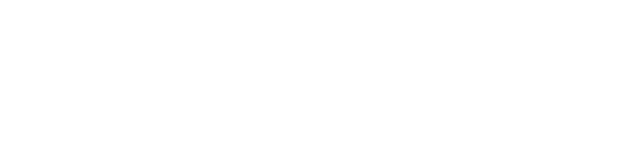
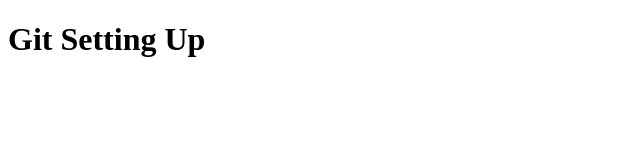
Before and after one commit to Samiul-Shuvo/JM-my-first-repo, a plain HTML site: page index.html in a window 1280 px wide. Shown: the whole page, without its empty margins (0-640 px from the left). Drawn offline with Linux system fonts and the light colour scheme.

Commit message:
first time commit

```diff
--- a/index.html
+++ b/index.html
@@ -6,6 +6,6 @@
     <title>My First Git Repo</title>
 </head>
 <body>
-
+    <h1>Git Setting Up</h1>
 </body>
 </html>
```
